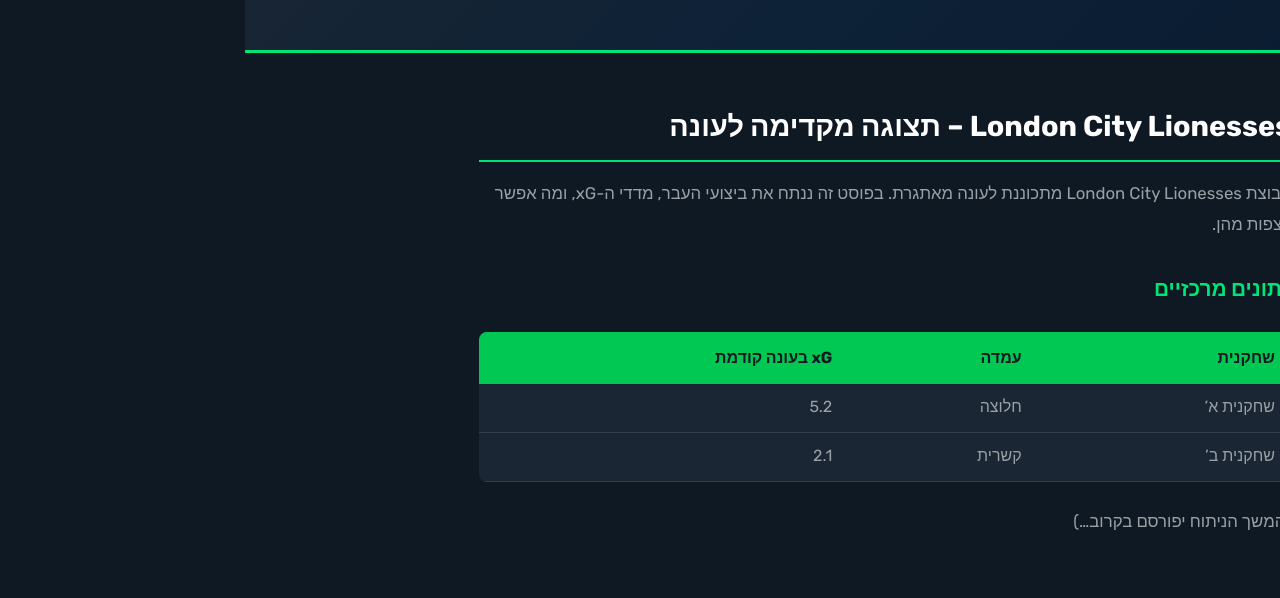
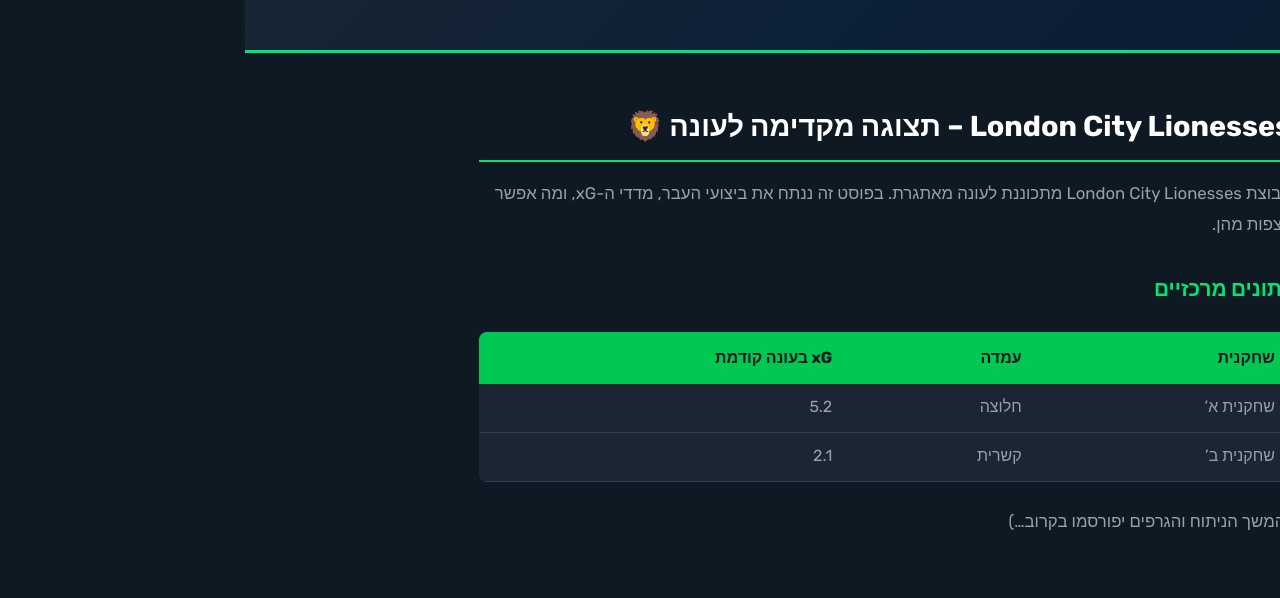
Before and after one commit to davidkorenblit/wsl-data-hub, a Jekyll site: the page built from _posts/2026-08-18-london-city-lionesses-preview.md, in a window 1280 px wide. Shown: the part 136-734 px from the top of the page. Built offline with Jekyll 4.4.1, drawn with Linux system fonts in a browser that asks for light colours.

```diff
--- a/previews/lcl-preview.md
+++ b/_posts/2026-08-18-london-city-lionesses-preview.md
@@ -14,4 +16,4 @@
 | שחקנית א' | חלוצה | 5.2 |
 | שחקנית ב' | קשרית | 2.1 |
 
-(המשך הניתוח יפורסם בקרוב...)
+(המשך הניתוח והגרפים יפורסמו בקרוב...)
```
Also changed, not shown: other parts of _posts/2026-08-18-london-city-lionesses-preview.md (+4 -2 lines), index.md (+4 -1 lines), scripts/01_fetch_data.py (added, +9 -0 lines), 4 other files.
